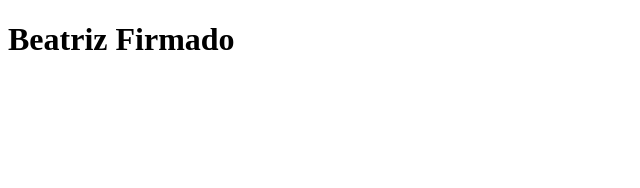
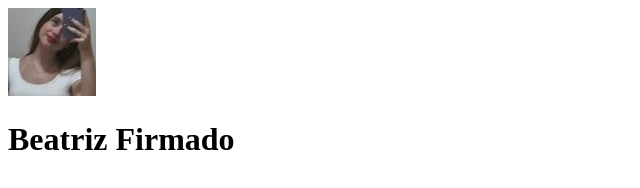
Before and after one commit to BeatrizFirmado11TIB/meus-links, a plain HTML site: page index.html in a window 1280 px wide. Shown: the whole page, without its empty margins (0-640 px from the left). Drawn offline with Linux system fonts and the light colour scheme.

Commit message:
desenvolvimento do html

```diff
--- a/index.html
+++ b/index.html
@@ -7,6 +7,7 @@
 </head>
 <body>
     <div>
+        <img src="./beatriz88x88.jpg" alt="imagem do criador da página dos links, beatriz firmado">
         <h1>Beatriz Firmado</h1>
     </div>
 </body>
```
